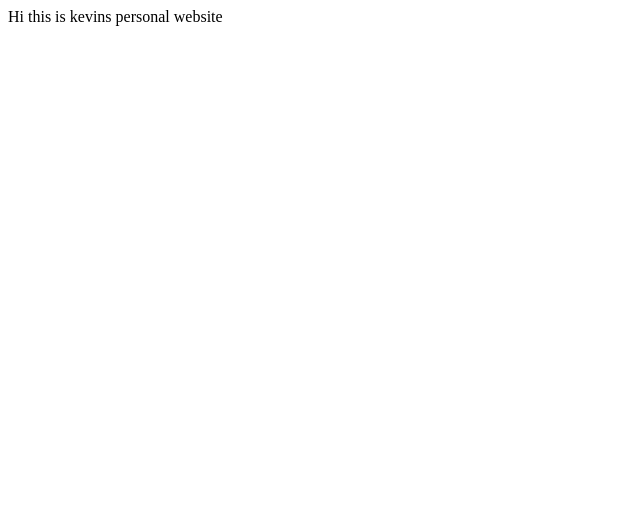
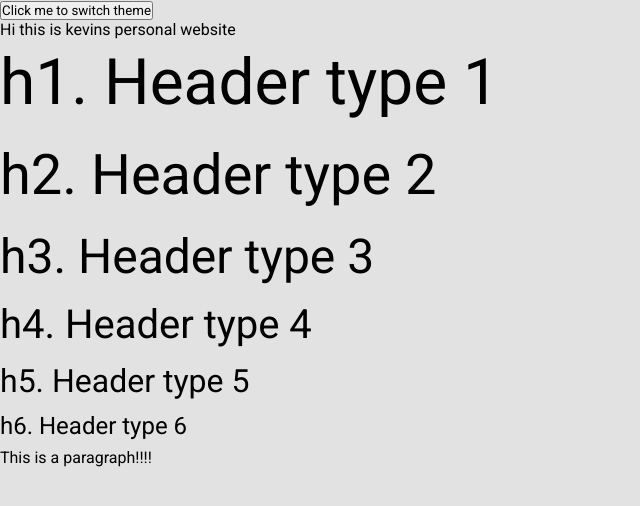
Before and after one commit to Gerras/website, a React app: page / in a window 1280 px wide. Shown: the top 506 px of the page, without its empty margins (0-640 px from the left). Built offline with nearby package versions, Linux system fonts and the light colour scheme.

Commit message:
Adding typography and a theme provider and creating some simple themes. Added a button to switch between themes to validate it was working

```diff
--- a/index.html
+++ b/index.html
@@ -1,6 +1,15 @@
 <!DOCTYPE html>
 <html lang="en">
   <head>
+    <link rel="preconnect" href="https://fonts.googleapis.com" />
+    <link rel="preconnect" href="https://fonts.gstatic.com" crossorigin />
+    <link
+      href="https://fonts.googleapis.com/css2?family=Roboto&display=swap"
+      rel="stylesheet"
+    />
+    <style>
+      @import url("https://fonts.googleapis.com/css2?family=Roboto&display=swap");
+    </style>
     <meta charset="UTF-8" />
     <meta name="viewport" content="width=device-width, initial-scale=1.0" />
     <title>React-Webpack Setup</title>
--- a/package.json
+++ b/package.json
@@ -14,6 +14,7 @@
   "devDependencies": {
     "@types/react": "^18.0.25",
     "@types/react-dom": "^18.0.9",
+    "@types/styled-components": "^5.1.26",
     "@types/webpack-dev-server": "^4.7.2",
     "css-loader": "^6.7.2",
     "html-webpack-plugin": "^5.5.0",
@@ -28,6 +29,7 @@
   },
   "dependencies": {
     "react": "^18.2.0",
-    "react-dom": "^18.2.0"
+    "react-dom": "^18.2.0",
+    "styled-components": "^5.3.6"
   }
 }
--- a/src/components/App.tsx
+++ b/src/components/App.tsx
@@ -1,5 +1,78 @@
-import React from "react";
+import React, { useState } from "react";
+import { ThemeProvider } from "styled-components";
+import GlobalStyle from "../styles/GlobalStyle";
+import TypoGraphy from "./Typography/Typography";
 
-export const App: React.FC = () => {
-  return <div>Hi this is kevins personal website</div>;
+interface Theme {
+  name: string;
+  colors: {
+    main: string;
+    body: string;
+  };
+}
+
+const lightTheme: Theme = {
+  name: "light",
+  colors: {
+    main: "black",
+    body: "#E1E2E1",
+  },
 };
+
+const darkTheme: Theme = {
+  name: "dark",
+  colors: {
+    main: "white",
+    body: "black",
+  },
+};
+
+const App: React.FC = () => {
+  const [theme, setTheme] = useState(lightTheme);
+
+  const handleOnClick = () => {
+    console.log("HERE");
+    if (theme.name === "light") {
+      console.log("HERE DARK");
+      setTheme(darkTheme);
+    } else {
+      console.log("HERE LIGHT");
+      setTheme(lightTheme);
+    }
+  };
+  console.log("theme", theme);
+  return (
+    <>
+      <ThemeProvider theme={theme}>
+        <GlobalStyle />
+        <button onClick={handleOnClick}>Click me to switch theme</button>
+        <TypoGraphy variant="p" gutterBottom>
+          Hi this is kevins personal website
+        </TypoGraphy>
+        <TypoGraphy variant="h1" gutterBottom>
+          h1. Header type 1
+        </TypoGraphy>
+        <TypoGraphy variant="h2" gutterBottom>
+          h2. Header type 2
+        </TypoGraphy>
+        <TypoGraphy variant="h3" gutterBottom>
+          h3. Header type 3
+        </TypoGraphy>
+        <TypoGraphy variant="h4" gutterBottom>
+          h4. Header type 4
+        </TypoGraphy>
+        <TypoGraphy variant="h5" gutterBottom>
+          h5. Header type 5
+        </TypoGraphy>
+        <TypoGraphy variant="h6" gutterBottom>
+          h6. Header type 6
+        </TypoGraphy>
+        <TypoGraphy variant="p" gutterBottom>
+          This is a paragraph!!!!
+        </TypoGraphy>
+      </ThemeProvider>
+    </>
+  );
+};
+
+export default App;
--- /dev/null
+++ b/src/components/Typography/Typography.tsx
@@ -0,0 +1,59 @@
+import styled from "styled-components";
+import React, { ReactNode } from "react";
+
+type Variant = "h1" | "h2" | "h3" | "h4" | "h5" | "h6" | "p";
+type Display = "block" | "flex";
+
+interface TypographyProps {
+  children?: ReactNode;
+  display?: Display;
+  gutterBottom?: boolean;
+  primary?: boolean;
+  variant?: Variant;
+}
+
+interface TypographyRootProps {
+  display: Display;
+  gutterBottom: boolean;
+  primary: boolean;
+  variant: Variant;
+}
+
+const fontSizeMap: Record<Variant, string> = {
+  p: "1rem",
+  h6: "1.5rem",
+  h5: "2rem",
+  h4: "2.5rem",
+  h3: "3rem",
+  h2: "3.5rem",
+  h1: "4rem",
+};
+
+const TypographyRoot = styled.span<TypographyRootProps>`
+  color: ${(props) => props.theme.colors.main};
+  display: ${(props) => props.display};
+  font-size: ${(props) => fontSizeMap[props.variant]};
+  font-weight: 400;
+  margin-bottom: 0.35em;
+`;
+
+const TypoGraphy: React.FC<TypographyProps> = (props) => {
+  const variant = props.variant ?? "p";
+  const gutterBottom = !!props.gutterBottom;
+  const primary = props.primary ?? true;
+  const display = props.display ?? "block";
+
+  return (
+    <TypographyRoot
+      as={variant}
+      display={display}
+      gutterBottom={gutterBottom}
+      primary={primary}
+      variant={variant}
+    >
+      {props.children}
+    </TypographyRoot>
+  );
+};
+
+export default TypoGraphy;
--- a/src/index.tsx
+++ b/src/index.tsx
@@ -1,5 +1,7 @@
+import App from "./components/App";
 import React from "react";
-import { render } from "react-dom";
-import { App } from "./components/App";
+import { createRoot } from "react-dom/client";
 
-render(<App />, document.getElementById("app"));
+const container = document.getElementById("app");
+const root = createRoot(container!);
+root.render(<App />);
--- /dev/null
+++ b/src/styles/GlobalStyle.ts
@@ -0,0 +1,25 @@
+import { createGlobalStyle } from "styled-components";
+
+interface Theme {
+  theme: {
+    colors: {
+      body: string;
+    };
+  };
+}
+
+export default createGlobalStyle<Theme>`
+*{
+    margin: 0;
+    padding: 0;
+    outline: 0;
+    box-sizing: border-box;
+    font-family: 'Roboto', sans-serif;
+}
+body {
+    background-color: ${(props) => props.theme.colors.body};
+}
+#root{
+    margin: 0 auto;
+    font-size: 16px;
+}`;
```
Also changed, not shown: 1 other file (tests, documents, lock files or other folders).
